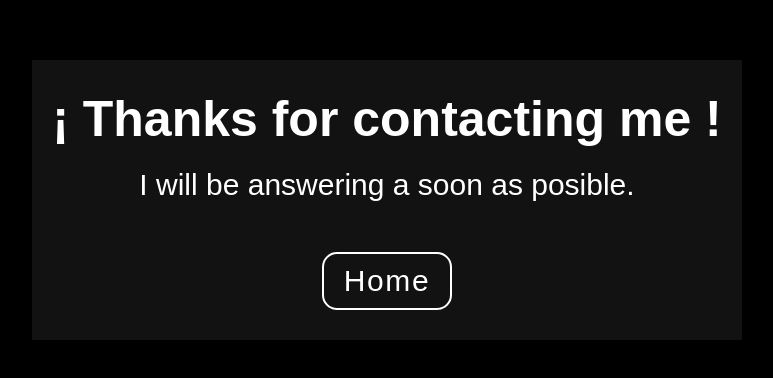
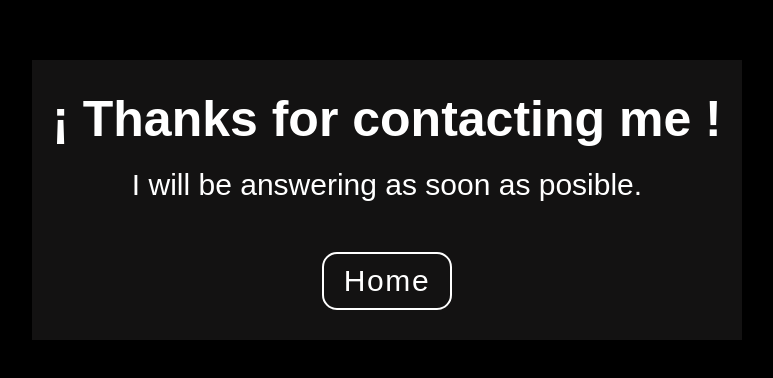
Before and after one commit to CarusilloAgustin/webportfolio, a plain HTML site: page thankyou.html in a window 1280 px wide. Shown: the part 200-578 px from the top of the page, without its empty margins (253-1026 px from the left). Drawn offline with Linux system fonts and the light colour scheme.

Commit message:
adding s to as soon as possible

```diff
--- a/thankyou.html
+++ b/thankyou.html
@@ -12,7 +12,7 @@
         <h2>
             ¡ Thanks for contacting me !
         </h2>
-        <p>I will be answering a soon as posible.</p>
+        <p>I will be answering as soon as posible.</p>
         <a href="index.html">Home</a>
     </div>
 </body>
```
